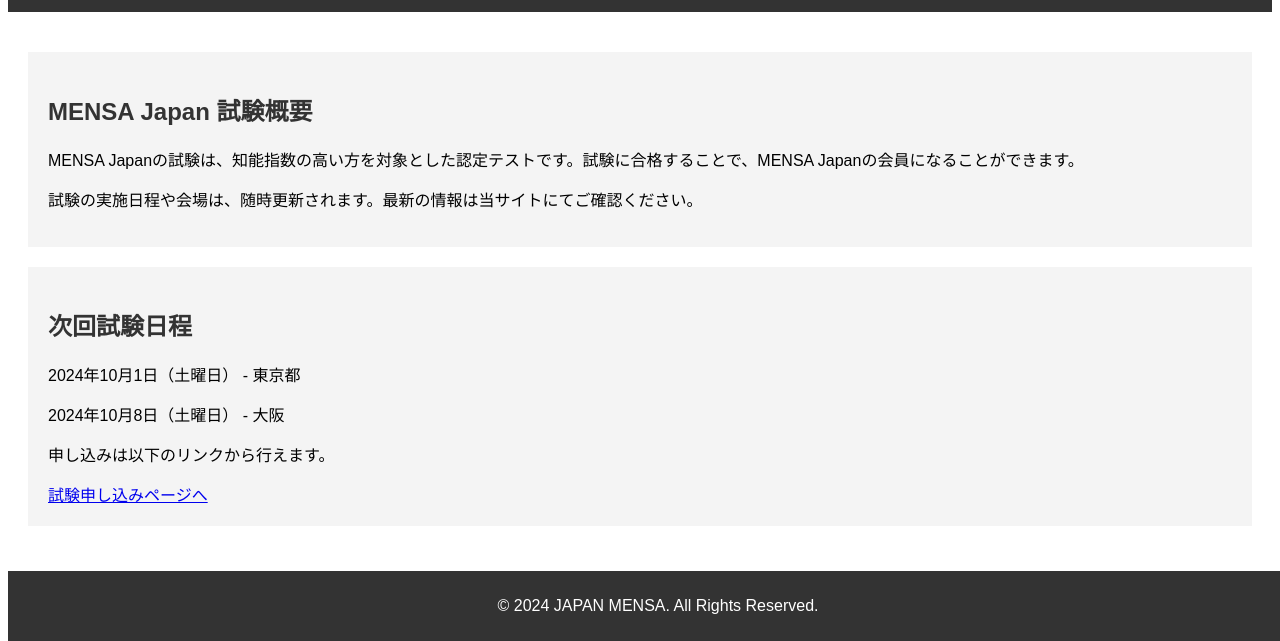
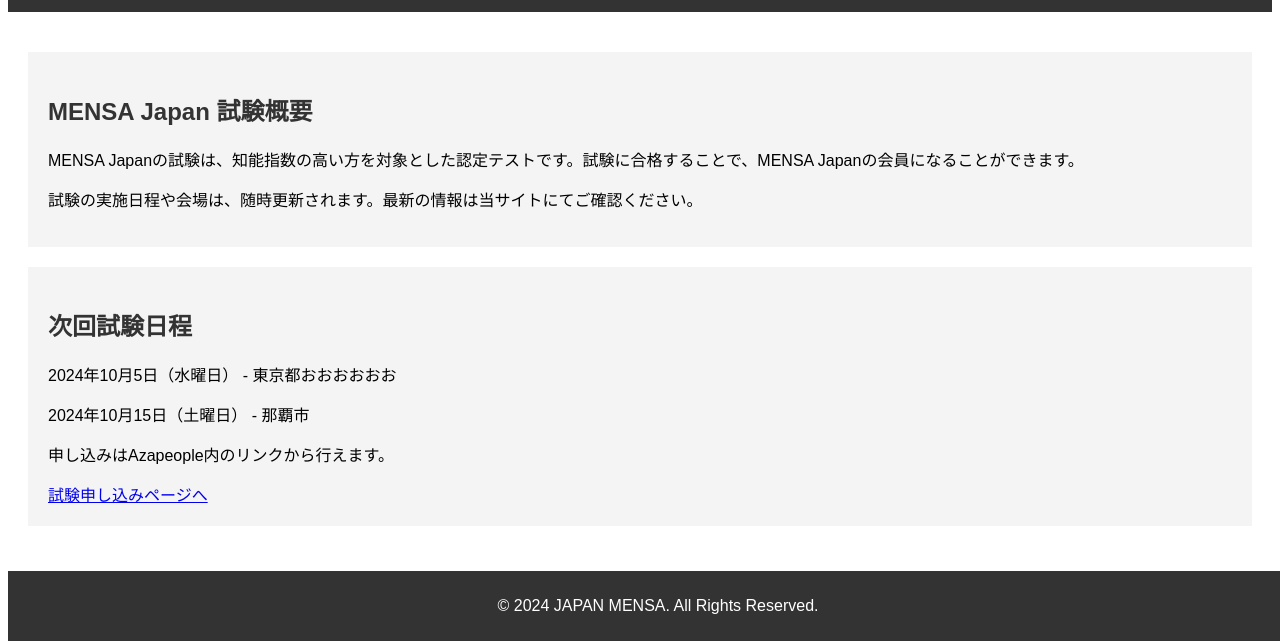
Before and after one commit to tyaaku/html_test, a plain HTML site: page index.html in a window 1280 px wide. Shown: the part 159-800 px from the top of the page. Drawn offline with Linux system fonts and the light colour scheme.

Commit message:
Update index.html

```diff
--- a/index.html
+++ b/index.html
@@ -59,9 +59,9 @@
 
         <div class="exam-info">
             <h2>次回試験日程</h2>
-            <p>2024年10月1日（土曜日） - 東京都</p>
-            <p>2024年10月8日（土曜日） - 大阪</p>
-            <p>申し込みは以下のリンクから行えます。</p>
+            <p>2024年10月5日（水曜日） - 東京都おおおおおお</p>
+            <p>2024年10月15日（土曜日） - 那覇市</p>
+            <p>申し込みはAzapeople内のリンクから行えます。</p>
             <a href="#">試験申し込みページへ</a>
         </div>
     </div>
```
